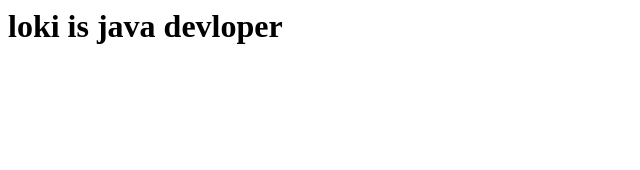
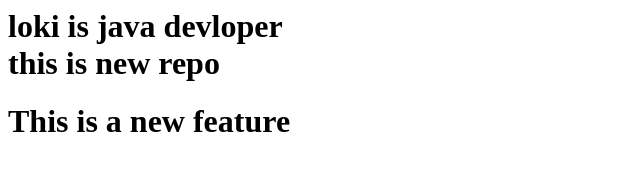
Before and after one commit to lokeshmori/localrepo, a plain HTML site: page index.html in a window 1280 px wide. Shown: the whole page, without its empty margins (0-640 px from the left). Drawn offline with Linux system fonts and the light colour scheme.

Commit message:
Add new featur

```diff
--- a/index.html
+++ b/index.html
@@ -1 +1,3 @@
-<h1> loki is java devloper</h1>
+<h1> loki is java devloper <br> this is new repo </h1>
+
+<h1>This is a new feature</h1>
```
